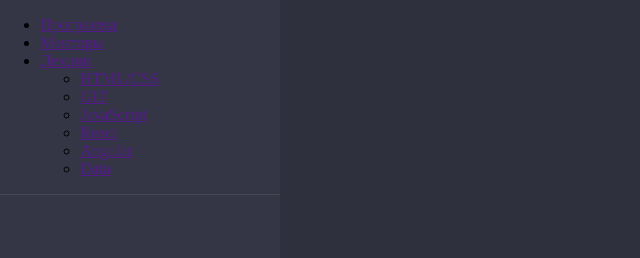
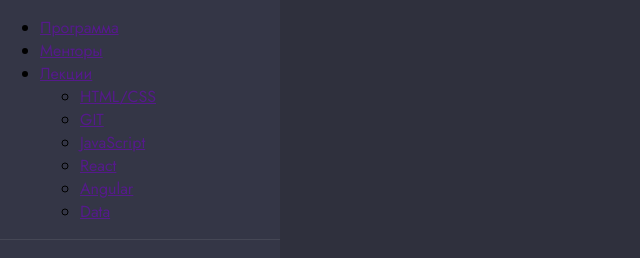
Before and after one commit to anton0kurilov/beeinterns-test, a website built with Parcel: page src/index.html in a window 1280 px wide. Shown: the whole page, without its empty margins (0-640 px from the left). Built offline with nearby package versions, Linux system fonts and the light colour scheme.

Commit message:
Set some basic styles for body

```diff
--- a/src/assets/styles/main.scss
+++ b/src/assets/styles/main.scss
@@ -9,6 +9,9 @@ $main-background: #2f303d;
 @import "body";
 
 body {
+    padding: 0;
+    margin: 0;
+    font-family: 'Jost', 'Helvetica', 'Arial', sans-serif;
     background-color: $main-background;
 }
 
```
